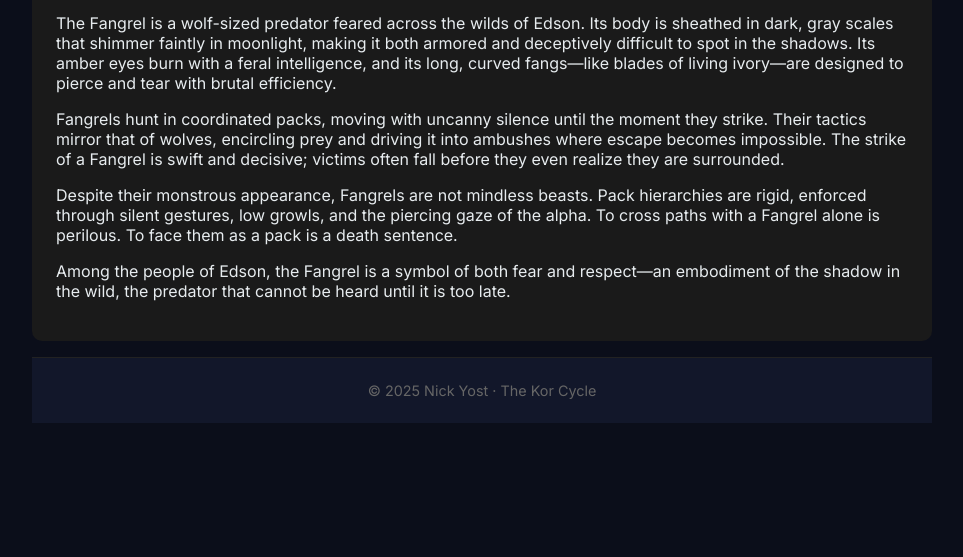
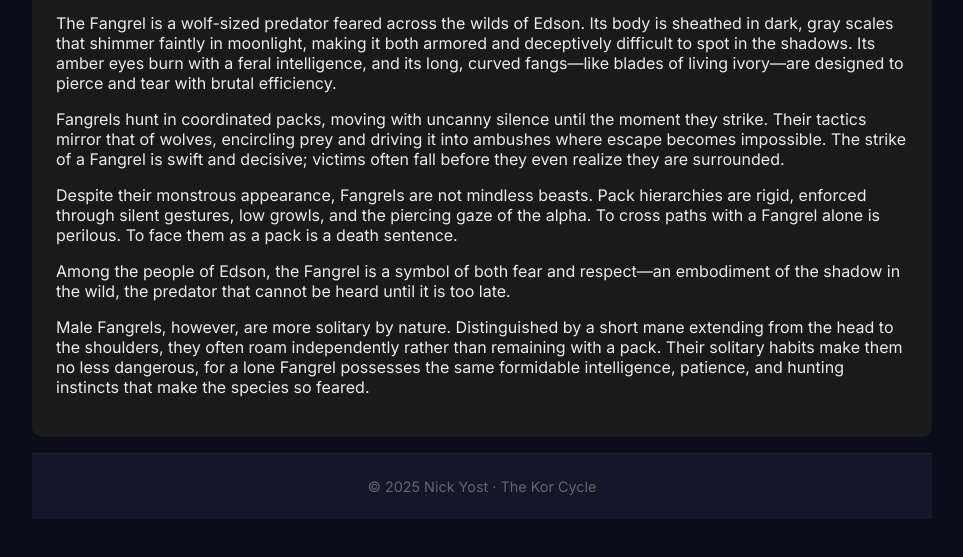
Before and after one commit to vearthefirstdreamer/fristdreamer, a plain HTML site: page characters/Beasts_of_Aether_and_Void.html in a window 1280 px wide. Shown: the part 8063-8620 px from the top of the page, without its empty margins (158-1121 px from the left). Before the commit the page ends 8534 px from the top, so only its background shows below. Drawn offline with Linux system fonts and the light colour scheme.

Commit message:
Update Beasts_of_Aether_and_Void.html
fangrel

```diff
--- a/characters/Beasts_of_Aether_and_Void.html
+++ b/characters/Beasts_of_Aether_and_Void.html
@@ -535,6 +535,11 @@
                         Among the people of Edson, the Fangrel is a symbol of both fear and respect—an embodiment of the shadow in the wild, the
                         predator that cannot be heard until it is too late.
                     </p>
+                    <p>
+                        Male Fangrels, however, are more solitary by nature. Distinguished by a short mane extending from the head to the shoulders,
+                        they often roam independently rather than remaining with a pack. Their solitary habits make them no less dangerous, for a lone
+                        Fangrel possesses the same formidable intelligence, patience, and hunting instincts that make the species so feared.
+                    </p>
                 </div>
             </div>
         </div>
```
